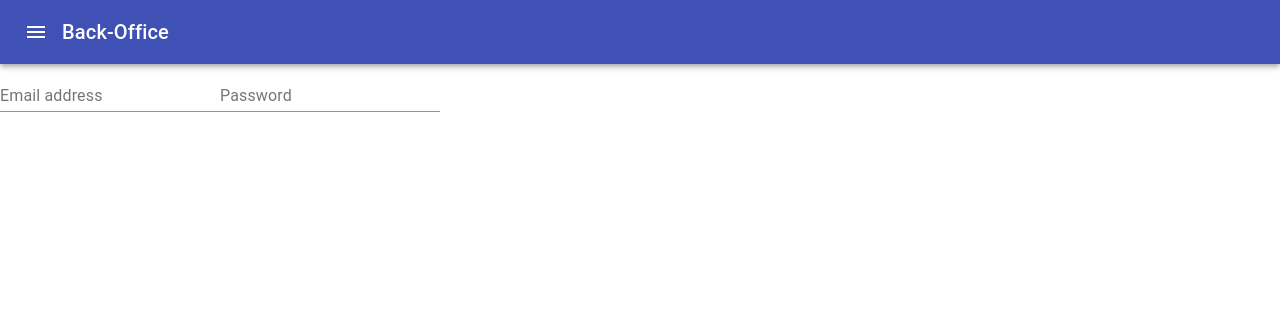
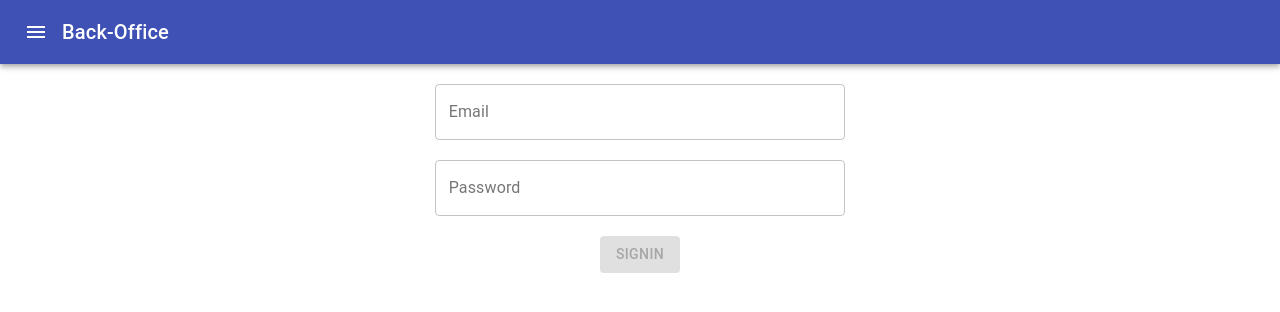
Before and after one commit to esgi-react-node/back-office, a React app: page /signin in a window 1280 px wide. Shown: the top 312 px of the page. Built offline with nearby package versions, Linux system fonts and the light colour scheme.

Commit message:
:art: beautified the signin form

```diff
--- a/src/pages/Signin.jsx
+++ b/src/pages/Signin.jsx
@@ -1,24 +1,84 @@
-import React from "react";
+import React, {useState} from "react";
 import TextField from "@material-ui/core/TextField";
+import Grid from "@material-ui/core/Grid";
+import Container from "@material-ui/core/Container";
 import FormControl from "@material-ui/core/FormControl";
+import {makeStyles} from "@material-ui/core/styles";
+import Button from "@material-ui/core/Button";
+import {useFormInputWithError} from "../hooks/form";
+
+const useStyles = makeStyles(() => ({
+    container: {
+        marginTop: "20px"
+    },
+    formControl: {
+        marginBottom: "20px",
+        width: "100%"
+    }
+}));
+
+const isValidEmail = email => {
+    /* eslint-disable-next-line */
+    const pattern = /^(([^<>()\[\]\\.,;:\s@"]+(\.[^<>()\[\]\\.,;:\s@"]+)*)|(".+"))@((\[[0-9]{1,3}\.[0-9]{1,3}\.[0-9]{1,3}\.[0-9]{1,3}\])|(([a-zA-Z\-0-9]+\.)+[a-zA-Z]{2,}))$/;
+
+    return pattern.test(email);
+};
+
+const isValidPassword = password => /(?=.*[a-z])(?=.*[A-Z])(?=.*[0-9])(?=.*\W).{8,}/.test(password);
+
+
+const signin = (email, password) => {
+    fetch("http://localhost:3000/login_check", {
+        method: "POST",
+        headers: {
+            "Accept": "application/json",
+            "Content-Type": "application/json"
+        },
+        body: JSON.stringify({
+            username: email,
+            password
+        })
+    }).then(response => {
+        if (!response.ok) {
+            throw new Error();
+        }
+
+        return response.json();
+    }).then(json => {
+        console.log(`Response from the API: ${json}`);
+    }).catch(error => {
+        console.error("An error occurred while trying to login check");
+        console.error(error);
+    });
+};
 
 const Signin = () => {
-    const onSubmit = (event) => {
-        event.preventDefault();
-
-        console.log("Form submitted.");
-    };
+    const styles = useStyles();
+    const [email, setEmail] = useState("");
+    const [password, setPassword] = useState("");
+    const [emailError, setEmailError] = useState("");
+    const [passwordError, setPasswordError] = useState("");
+    const setSigninEmail = useFormInputWithError({onValue: setEmail, onError: setEmailError, validator: isValidEmail, error: "Email is invalid"});
+    const setSigninPassword = useFormInputWithError({onValue: setPassword, onError: setPasswordError, validator: isValidPassword, error: "Password must contains letter (upper, lower), digits & symbols"});
 
     return (
-        <form onSubmit={onSubmit}>
-            <FormControl>
-                <TextField id="email" name="email" label="Email address" />
-            </FormControl>
+        <Container className={styles.container}>
+            <Grid container justify="center">
+                <Grid item xs={12} sm={8} md={6} lg={4}>
+                    <FormControl className={styles.formControl}>
+                        <TextField label="Email" variant="outlined" onInput={setSigninEmail} helperText={emailError} error={!!emailError} />
+                    </FormControl>
 
-            <FormControl>
-                <TextField id="password" name="password" label="Password" />
-            </FormControl>
-        </form>
+                    <FormControl className={styles.formControl}>
+                        <TextField type="password" label="Password" variant="outlined" onInput={setSigninPassword} helperText={passwordError} error={!!passwordError} />
+                    </FormControl>
+
+                    <Grid container justify="center">
+                        <Button variant="contained" color="primary" type="button" onClick={() => signin(email, password)} disabled={(!!emailError || !!passwordError) || !email || !password}>Signin</Button>
+                    </Grid>
+                </Grid>
+            </Grid>
+        </Container>
     );
 };
 
```
